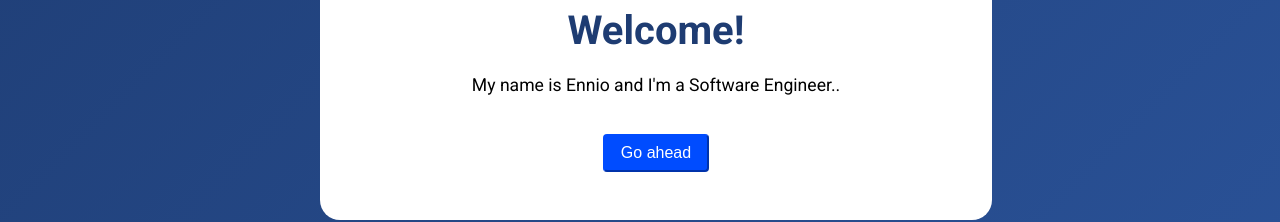
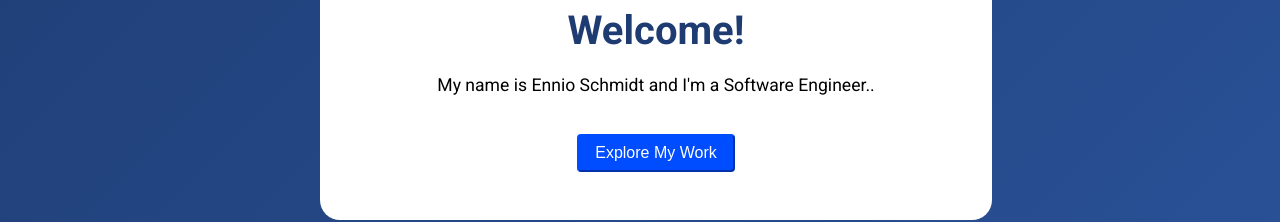
Before and after one commit to schmenniooo/PersonalWebsite, a React (Vite) app: page / in a window 1280 px wide. Shown: the part 424-646 px from the top of the page. Built offline with nearby package versions, Linux system fonts and the light colour scheme.

Commit message:
better text

```diff
--- a/src/components/landing/landing.jsx
+++ b/src/components/landing/landing.jsx
@@ -15,8 +15,8 @@ function Landing({ onClose }) {
                 </section>
                 <div className="landing-divider"></div>
                 <h1 className="landingHeading">Welcome!</h1>
-                <p className="landingText">My name is Ennio and I'm a Software Engineer..</p>
-                <button className="redirector" onClick={goToMainPage}>Go ahead</button>
+                <p className="landingText">My name is Ennio Schmidt and I'm a Software Engineer..</p>
+                <button className="redirector" onClick={goToMainPage}>Explore My Work</button>
             </div>
         </div>
     )
```
